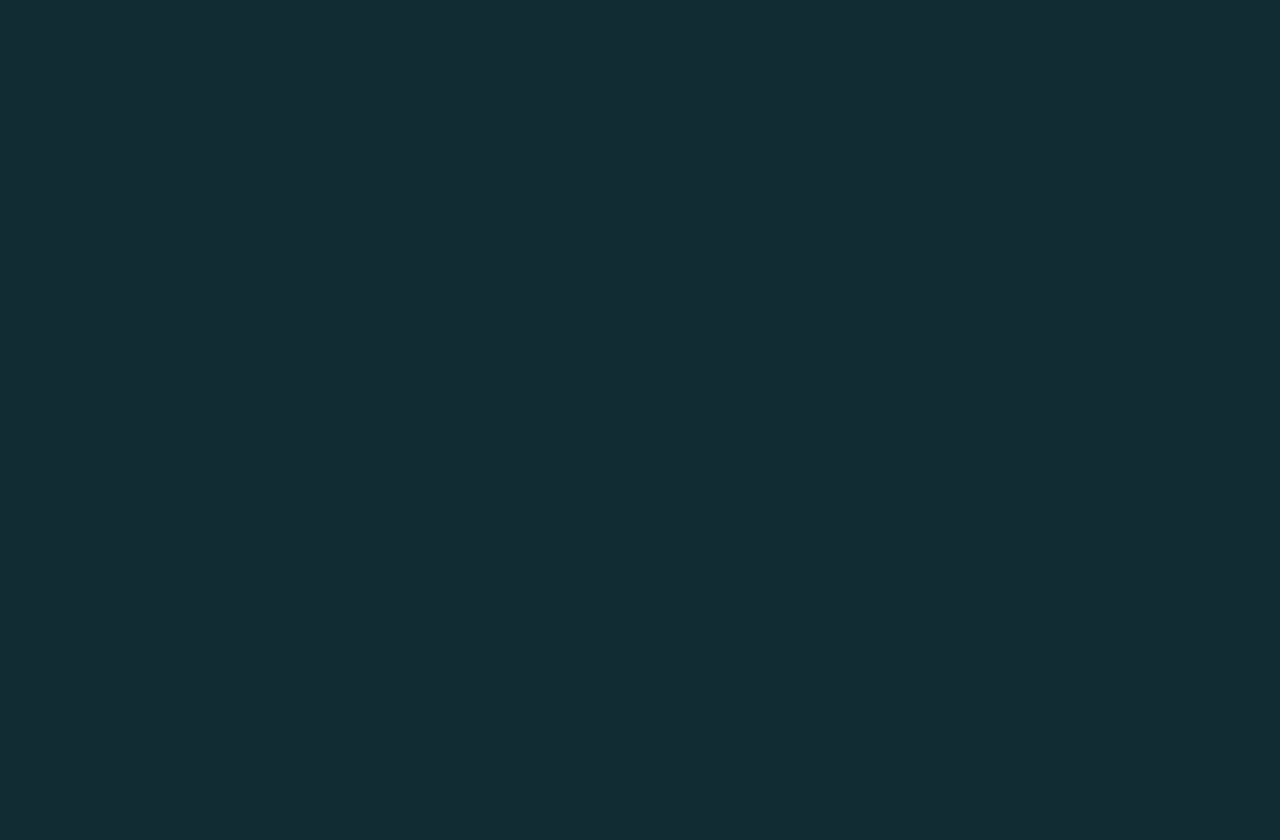
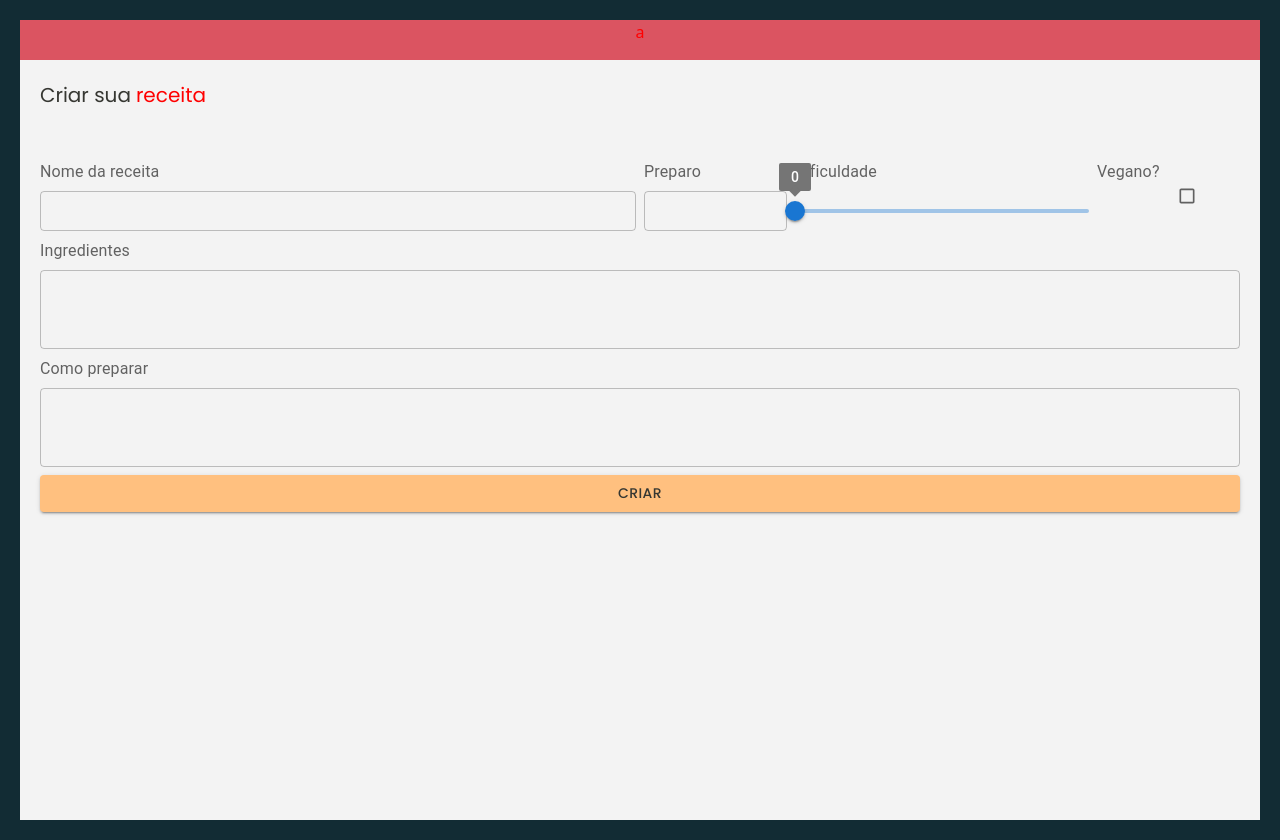
Before and after one commit to jpcastro14/gitapps, a React (Vite) app in the folder gitapps/: page /recipeform in a window 1280 px wide. Before the commit this address had no page. Built offline with nearby package versions, Linux system fonts and the light colour scheme.

Commit message:
Feat: Add isVegan property

```diff
--- a/gitapps/src/App.tsx
+++ b/gitapps/src/App.tsx
@@ -6,6 +6,7 @@ import MainComponent from "./Components/MainComponent";
 import { UserProvider } from "./DataContext/UserContext";
 import TodoApp from "./Components/TodoComponent";
 import RecipeApp from "./Components/RecipeComponent";
+import RecipeForm from "./Components/RecipeComponent/RecipeForm";
 
 function App() {
   return (
@@ -26,6 +27,10 @@ function App() {
                 path="/recipe"
                 element={<RecipeApp />}
               />
+              <Route
+                path="/recipeform"
+                element={<RecipeForm />}
+              />
             </Routes>
           </BrowserRouter>
         </UserProvider>
--- a/gitapps/src/Components/RecipeComponent/RecipeForm/index.tsx
+++ b/gitapps/src/Components/RecipeComponent/RecipeForm/index.tsx
@@ -1,5 +1,5 @@
-import { Button, FormLabel, Grid2, Slider, TextField, } from "@mui/material"
-import { CheckItem, Container } from "./styles"
+import { Button, Checkbox, FormLabel, Grid2, Slider, TextField, } from "@mui/material"
+import { Container, TopDecorativeBar, TopFormNav } from "./styles"
 import { useForm } from "react-hook-form"
 import { useState } from "react"
 
@@ -7,6 +7,7 @@ interface IRecipe {
     name: string;
     prepareTime: string;
     dificulty: string;
+    isVegan: boolean;
     ingredients: string;
     prepareSteps: string
 
@@ -17,7 +18,7 @@ function RecipeForm() {
     const [newRecipe, setNewRecipe] = useState<IRecipe>({} as IRecipe)
 
 
-    const { register, reset, getValues, handleSubmit, formState: { errors } } = useForm<IRecipe>()
+    const { register, handleSubmit } = useForm<IRecipe>()
 
     const logRecipe = (d: IRecipe) => {
 
@@ -29,37 +30,56 @@ function RecipeForm() {
 
 
     return (
+        <>
             <Container >
+                <TopDecorativeBar>a</TopDecorativeBar>
+                <TopFormNav><p>Criar sua</p> <span> receita</span></TopFormNav>
                 <Grid2 container spacing={1} columns={{ xs: 1, md: 4 }}  >
-                <Grid2 size={2.5} container  >
+
+                    <Grid2 size={2} container  >
                         <FormLabel>Nome da receita</FormLabel>
                         <TextField fullWidth variant="outlined" size="small" {...register('name', { required: true })} />
                     </Grid2>
+
                     <Grid2 size={0.5} container  >
                         <FormLabel >Preparo</FormLabel>
                         <TextField type="text" fullWidth variant="outlined" size="small" {...register("prepareTime", { required: true })} />
                     </Grid2>
+
                     <Grid2 size={1} container >
                         <FormLabel >Dificuldade</FormLabel>
                         <Slider defaultValue={0} min={0} max={5} step={1} valueLabelDisplay="on"  {...register("dificulty")} />
                     </Grid2>
+
+                    <Grid2 size={0.5} container  >
+                        <FormLabel>Vegano?</FormLabel>
+                        <Checkbox size="small" {...register('isVegan', { required: true })} />
+                    </Grid2>
+
                     <Grid2 size={4} container >
                         <FormLabel >Ingredientes</FormLabel>
                         <TextField multiline type="text" fullWidth minRows={2} maxRows={4} size="medium" {...register("ingredients")} />
                     </Grid2>
+
                     <Grid2 size={4} container >
                         <FormLabel >Como preparar</FormLabel>
                         <TextField multiline type="text" fullWidth minRows={2} maxRows={4} size="medium" {...register("prepareSteps")} />
                     </Grid2>
+
                     <Grid2 size={4} container >
-                    <Button fullWidth color="primary" variant="contained" onClick={() => handleSubmit(logRecipe)()}>Criar</Button>
+                        <Button
+                            style={{ fontFamily: "poppins", backgroundColor: "var(--form-yellow)", color: "var(--form-black)" }}
+                            fullWidth
+                            color="primary"
+                            variant="contained"
+                            onClick={() => handleSubmit(logRecipe)()}>Criar</Button>
                     </Grid2>
 
                 </Grid2>
+            </Container>
+        </>
+    )
 
-
-
-        </Container>)
 }
 
 export default RecipeForm
--- a/gitapps/src/Components/RecipeComponent/RecipeForm/styles.ts
+++ b/gitapps/src/Components/RecipeComponent/RecipeForm/styles.ts
@@ -1,11 +1,17 @@
 import styled from "styled-components";
 
 export const Container = styled.div`
-  background-color: aliceblue;
+  background-color: #f3f3f3;
   padding: 20px;
   width: 100%;
   div {
     color: red;
+  }
+  input {
+    color: var(--form-black);
+  }
+  textarea {
+    color: var(--form-black);
   }
 `;
 
@@ -13,3 +19,23 @@ export const CheckItem = styled.div`
   background-color: red;
   width: 100%;
 `;
+
+export const TopFormNav = styled.div`
+  width: 100%;
+  color: var(--form-white);
+  margin-bottom: 50px;
+  display: flex;
+  font-family: Poppins;
+  font-size: 20px;
+  p {
+    margin: 0 5px 0 0;
+    padding: 0;
+    color: var(--form-black);
+  }
+`;
+
+export const TopDecorativeBar = styled.div`
+  margin: -20px -20px 20px -20px;
+  height: 40px;
+  background-color: var(--form-red);
+`;
--- a/gitapps/src/Components/RecipeComponent/index.tsx
+++ b/gitapps/src/Components/RecipeComponent/index.tsx
@@ -1,12 +1,15 @@
 import { BottomSection, Container, MidSection, TopNav } from "./styles";
-
+import { useNavigate } from "react-router-dom";
 
 function RecipeApp() {
+
+    const navigate = useNavigate()
+
     return (
         <Container>
             <TopNav>
                 <p> Livrinho de <span>receitas</span></p>
-                <button>Criar Receita</button>
+                <button onClick={() => navigate("/recipeform")}>Criar Receita</button>
             </TopNav>
             <MidSection>
                 <p>Encontrar receitas</p>
--- a/gitapps/src/Components/RecipeComponent/styles.ts
+++ b/gitapps/src/Components/RecipeComponent/styles.ts
@@ -69,11 +69,7 @@ export const MidSection = styled.div`
 
 export const BottomSection = styled.div`
   background-color: var(--form-red);
-  height: 40px;
-  position: fixed;
-  bottom: 20px;
-  right: 20px;
-  left: 20px;
+  position: static;
   display: flex;
   justify-content: center;
   align-items: center;
```
Lines whose indentation alone changed are shown as unchanged.
